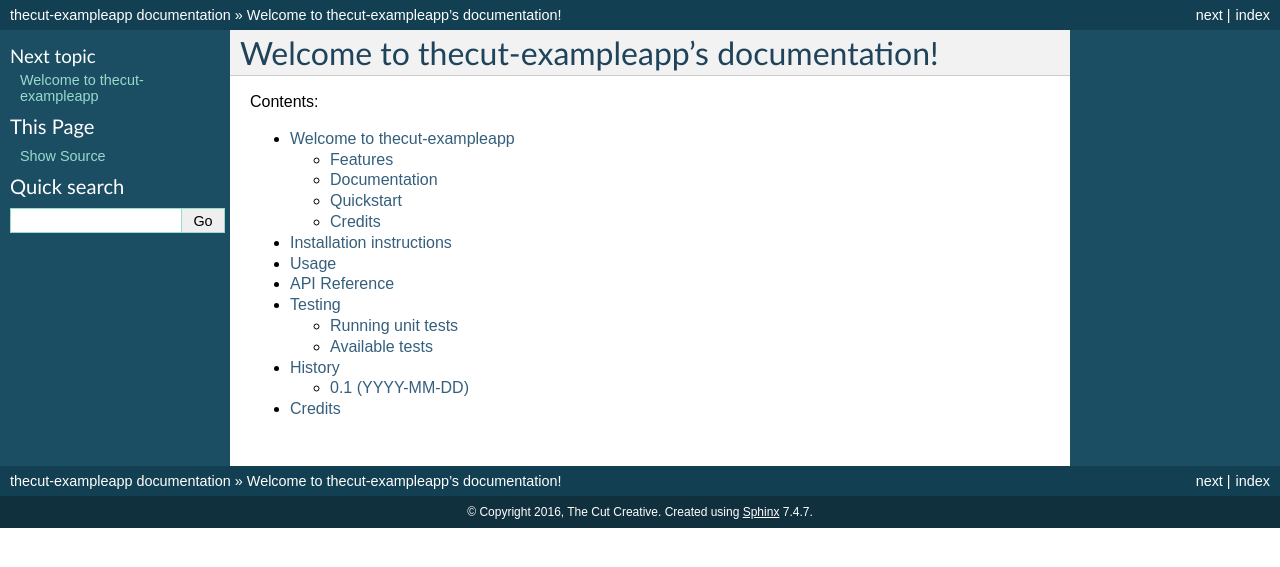
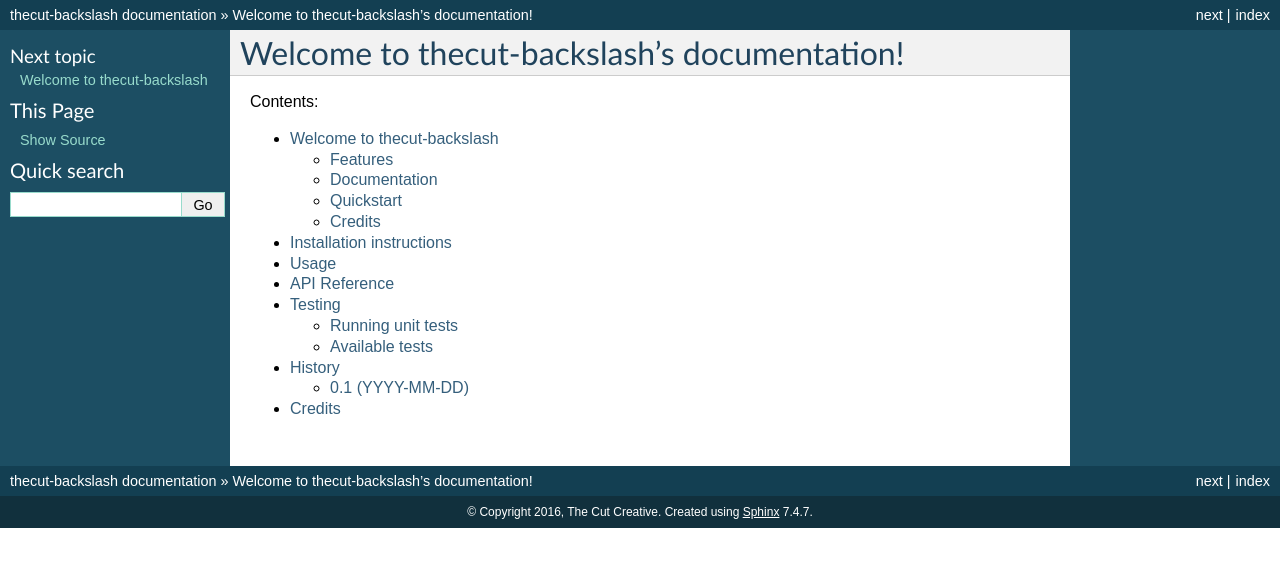
Before and after one commit to exemplarysoftware/thecut-backslash, a Sphinx documentation site: the page built from docs/index.rst, in a window 1280 px wide. Shown: the top 567 px of the page. Built offline with Sphinx 7.4.7, drawn with Linux system fonts in a browser that asks for light colours; the version number could not be read and is left out.

Commit message:
Get rid of references to exampleapp Refs #10577

```diff
--- a/docs/conf.py
+++ b/docs/conf.py
@@ -1,6 +1,6 @@
 # -*- coding: utf-8 -*-
 #
-# thecut-exampleapp documentation build configuration file, created by
+# thecut-backslash documentation build configuration file, created by
 # sphinx-quickstart on Wed Jun 29 10:25:18 2016.
 #
 # This file is execfile()d with the current directory set to its
@@ -61,7 +61,7 @@ source_suffix = '.rst'
 master_doc = 'index'
 
 # General information about the project.
-project = u'thecut-exampleapp'
+project = u'thecut-backslash'
 copyright = u'2016, The Cut Creative'
 author = u'The Cut Creative'
 
@@ -73,8 +73,8 @@ author = u'The Cut Creative'
 
 
 # version = '.'.join(release.split('.')[:2])
-from thecut import exampleapp
-version = exampleapp.__version__
+from thecut import backslash
+version = backslash.__version__
 
 # The full version, including alpha/beta/rc tags.
 release = version
@@ -151,7 +151,7 @@ html_theme = 'default'
 # The name for this set of Sphinx documents.
 # "<project> v<release> documentation" by default.
 #
-# html_title = u'thecut-exampleapp v0.1'
+# html_title = u'thecut-backslash v0.1'
 
 # A shorter title for the navigation bar.  Default is the same as html_title.
 #
@@ -251,7 +251,7 @@ html_static_path = ['_static']
 # html_search_scorer = 'scorer.js'
 
 # Output file base name for HTML help builder.
-htmlhelp_basename = 'thecut-exampleappdoc'
+htmlhelp_basename = 'thecut-backslashdoc'
 
 # -- Options for LaTeX output ---------------------------------------------
 
@@ -277,7 +277,7 @@ latex_elements = {
 # (source start file, target name, title,
 #  author, documentclass [howto, manual, or own class]).
 latex_documents = [
-    (master_doc, 'thecut-exampleapp.tex', u'thecut-exampleapp Documentation',
+    (master_doc, 'thecut-backslash.tex', u'thecut-backslash Documentation',
      u'The Cut Creative', 'manual'),
 ]
 
@@ -313,7 +313,7 @@ latex_documents = [
 # One entry per manual page. List of tuples
 # (source start file, name, description, authors, manual section).
 man_pages = [
-    (master_doc, 'thecut-exampleapp', u'thecut-exampleapp Documentation',
+    (master_doc, 'thecut-backslash', u'thecut-backslash Documentation',
      [author], 1)
 ]
 
@@ -328,8 +328,8 @@ man_pages = [
 # (source start file, target name, title, author,
 #  dir menu entry, description, category)
 texinfo_documents = [
-    (master_doc, 'thecut-exampleapp', u'thecut-exampleapp Documentation',
-     author, 'thecut-exampleapp', 'One line description of project.',
+    (master_doc, 'thecut-backslash', u'thecut-backslash Documentation',
+     author, 'thecut-backslash', 'One line description of project.',
      'Miscellaneous'),
 ]
 
--- a/docs/index.rst
+++ b/docs/index.rst
@@ -1,9 +1,9 @@
-.. thecut-exampleapp documentation master file, created by
+.. thecut-backslash documentation master file, created by
    sphinx-quickstart on Wed Jun 29 10:25:18 2016.
    You can adapt this file completely to your liking, but it should at least
    contain the root `toctree` directive.
 
-Welcome to thecut-exampleapp's documentation!
+Welcome to thecut-backslash's documentation!
 =============================================
 
 Contents:
--- a/docs/installation.rst
+++ b/docs/installation.rst
@@ -6,17 +6,17 @@ Installation instructions
 
 1. Install via pip / pypi::
 
-    $ pip install thecut-exampleapp
+    $ pip install thecut-backslash
 
 
 2. Add to your project's ``INSTALLED_APPS`` setting::
 
     INSTALLED_APPS = [
         # ...
-        'thecut.exampleapp'
+        'thecut.backslash'
         # ...
     ]
 
 3. Sync your project's migrations::
 
-    $ python manage.py migrate exampleapp
+    $ python manage.py migrate backslash
--- a/docs/testing/availabletests.rst
+++ b/docs/testing/availabletests.rst
@@ -6,5 +6,5 @@ Available tests
   ``TestCaseName``
   -----------------
 
-  .. autoclass:: thecut.exampleapp.tests.module.TestClassName
+  .. autoclass:: thecut.backslash.tests.module.TestClassName
     :members:
--- a/docs/testing/howto.rst
+++ b/docs/testing/howto.rst
@@ -32,10 +32,10 @@ You can use ``virtualenv`` to test without polluting your system's Python enviro
 
 2. Create and activate a ``virtualenv``::
 
-    $ cd thecut-exampleapp
+    $ cd thecut-backslash
     $ virtualenv .
     $ source bin/activate
-    (thecut-exampleapp) $
+    (thecut-backslash) $
 
 3. Follow 'Using your system's Python / Django' above.
 
@@ -52,7 +52,7 @@ Python and Django versions.
 
 2. Run ``tox``::
 
-    (thecut-exampleapp) $ tox --recreate
+    (thecut-backslash) $ tox --recreate
 
 Tox assumes that a number of different Python versions are available on your
 system. If you do not have all required versions of Python installed on your
--- a/runtests.py
+++ b/runtests.py
@@ -17,7 +17,7 @@ try:
             "django.contrib.auth",
             "django.contrib.contenttypes",
             "django.contrib.sites",
-            "thecut.exampleapp",
+            "thecut.backslash",
             "test_app",
         ],
         SITE_ID=1,
@@ -53,7 +53,7 @@ except ImportError:
 
 def run_tests(*test_args):
     if not test_args:
-        test_args = ['thecut.exampleapp.tests']
+        test_args = ['thecut.backslash.tests']
 
     # Run tests
     TestRunner = get_runner(settings)
```
Also changed, not shown: README.rst (+11 -11 lines), 7 other files.
